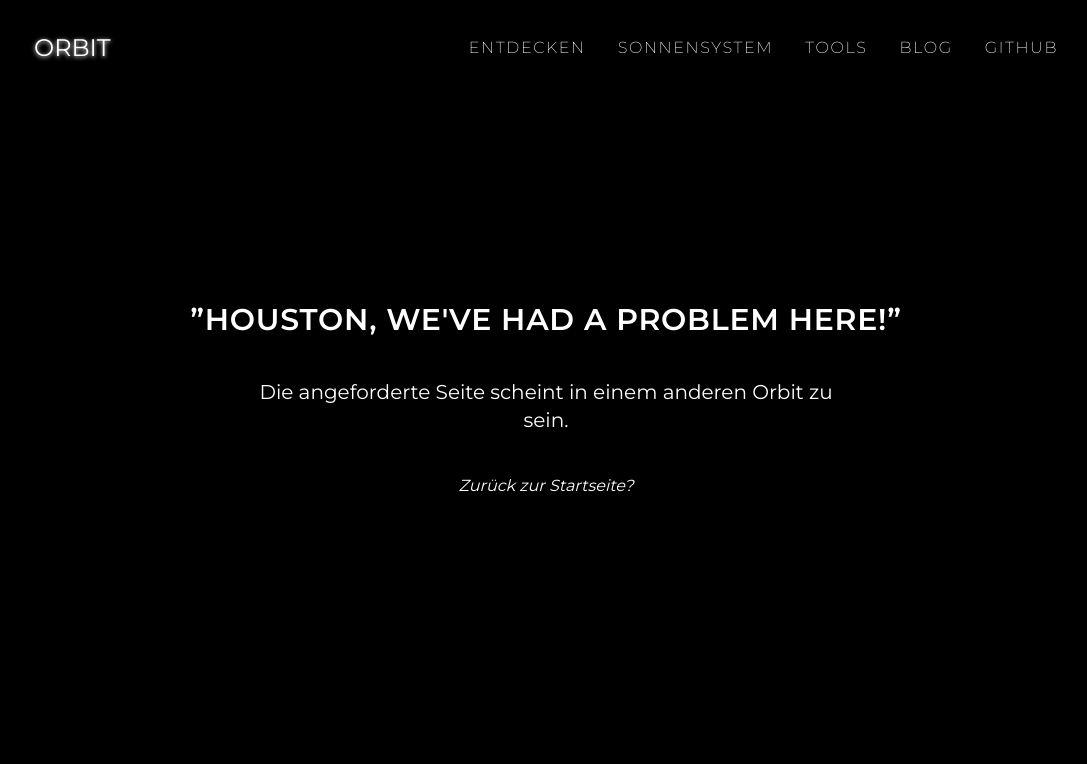
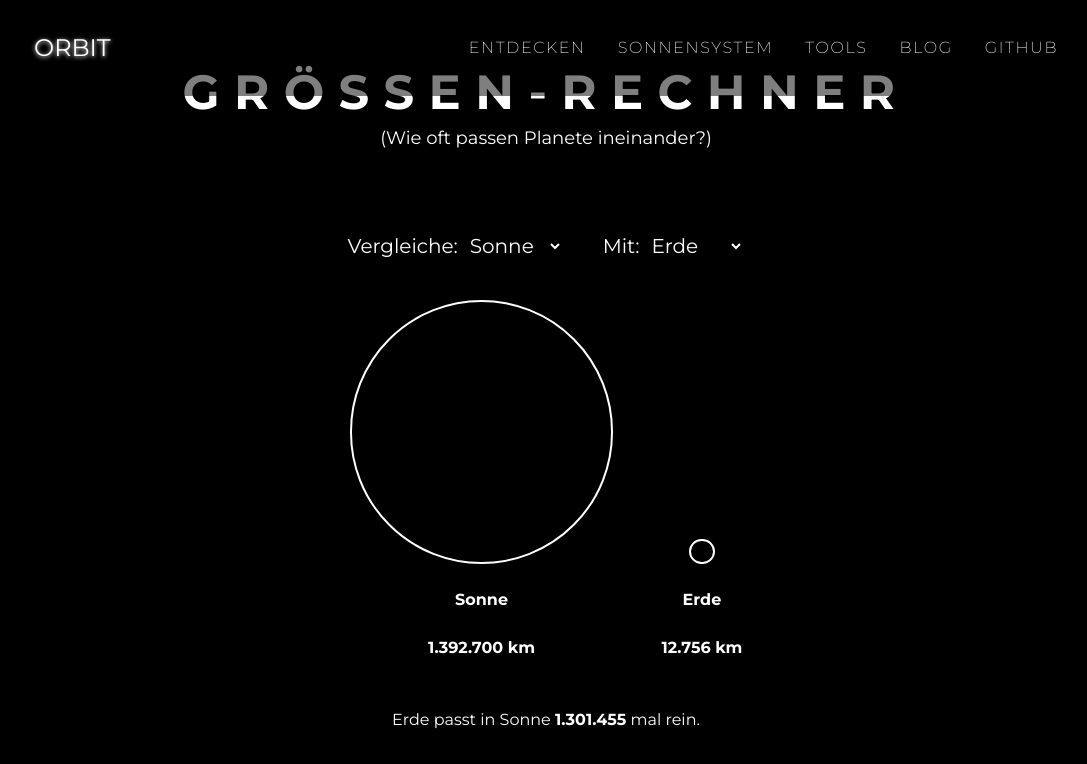
Before and after one commit to zeroequalsone/orbit, a Next.js app: page /tools/size-calculator in a window 1280 px wide. Before the commit this address had no page. Shown: the top 764 px of the page, without its empty margins (94-1181 px from the left). Built offline with nearby package versions, Linux system fonts and the light colour scheme.

Commit message:
Feature done: Size Calculator (#23)

```diff
--- /dev/null
+++ b/app/tools/size-calculator/page.tsx
@@ -0,0 +1,137 @@
+"use client";
+
+import { planets } from "@/data/planets";
+import { useEffect, useState } from "react";
+
+export default function SizeCalculator() {
+  const [sizeFrom, setSizeFrom] = useState(0);
+  const [sizeTo, setSizeTo] = useState(3);
+
+  const planetFrom = planets.find((p) => p.id === sizeFrom);
+  const planetTo = planets.find((p) => p.id === sizeTo);
+
+  if (!planetFrom || !planetTo) return;
+
+  const bigger =
+    planetFrom.diameter > planetTo.diameter ? planetFrom : planetTo;
+  const smaller =
+    planetFrom.diameter > planetTo.diameter ? planetTo : planetFrom;
+
+  const fitsIntoPlanet = Math.pow(bigger.diameter / smaller.diameter, 3);
+
+  return (
+    <div className="text-white min-h-screen">
+      <section className='min-h-screen flex flex-col justify-center items-center bg-center bg-cover bg-[url("/planets/BG.png")]'>
+        <div className="flex flex-col gap-20 w-4/5">
+          <div className="flex flex-col items-center gap-2">
+            <h1 className="text-5xl font-bold uppercase tracking-[0.3em]">
+              Größen-Rechner
+            </h1>
+            <h2 className="text-lg">(Wie oft passen Planete ineinander?)</h2>
+          </div>
+          <div className="flex flex-col items-center gap-28">
+            <div className="flex flex-col items-center gap-10">
+              <div className="flex items-center gap-10 text-xl">
+                <div className="flex gap-2">
+                  <label htmlFor="sizeFrom">Vergleiche:</label>
+                  <select
+                    name="sizeFrom"
+                    id="sizeFrom"
+                    onChange={(e) => setSizeFrom(Number(e.target.value))}
+                    value={sizeFrom}
+                  >
+                    {planets.map((planet) => (
+                      <option
+                        key={planet.id}
+                        value={planet.id}
+                        className="bg-black"
+                        disabled={sizeTo === planet.id && true}
+                      >
+                        {planet.name}
+                      </option>
+                    ))}
+                  </select>
+                </div>
+                <div className="flex gap-2">
+                  <label htmlFor="sizeTo">Mit:</label>
+                  <select
+                    name="sizeTo"
+                    id="sizeTo"
+                    onChange={(e) => setSizeTo(Number(e.target.value))}
+                    value={sizeTo}
+                  >
+                    {planets.map((planet) => (
+                      <option
+                        key={planet.id}
+                        value={planet.id}
+                        className="bg-black"
+                        disabled={sizeFrom === planet.id && true}
+                      >
+                        {planet.name}
+                      </option>
+                    ))}
+                  </select>
+                </div>
+              </div>
+              {planetFrom && planetTo ? (
+                <div className="flex flex-col gap-12 items-center">
+                  <div className="flex items-end gap-12">
+                    <div
+                      className={`flex flex-col gap-6 text-center items-center`}
+                    >
+                      <svg
+                        className={`border-2 rounded-full`}
+                        style={{
+                          height: `${Math.sqrt(planetFrom.diameter / 20)}px`,
+                          width: `${Math.sqrt(planetFrom.diameter / 20)}px`,
+                        }}
+                      />
+                      <p className="font-bold">{planetFrom.name}</p>
+                      <p className="font-bold">
+                        {planetFrom.diameter.toLocaleString("de", {
+                          maximumFractionDigits: 0,
+                        })}{" "}
+                        km
+                      </p>
+                    </div>
+                    <div
+                      className={`flex flex-col gap-6 text-center items-center`}
+                    >
+                      <svg
+                        className={`border-2 rounded-full`}
+                        style={{
+                          height: `${Math.sqrt(planetTo.diameter / 20)}px`,
+                          width: `${Math.sqrt(planetTo.diameter / 20)}px`,
+                        }}
+                      />
+                      <p className="font-bold">{planetTo.name}</p>
+                      <p className="font-bold">
+                        {planetTo.diameter.toLocaleString("de", {
+                          maximumFractionDigits: 0,
+                        })}{" "}
+                        km
+                      </p>
+                    </div>
+                  </div>
+                  <p>
+                    {smaller.name} passt in {bigger.name}{" "}
+                    <b>
+                      {fitsIntoPlanet.toLocaleString("de", {
+                        maximumFractionDigits: 0,
+                      })}
+                    </b>{" "}
+                    mal rein.
+                  </p>
+                </div>
+              ) : (
+                <div className="flex flex-col gap-4">
+                  <p className="text-xl">Berechnen von Größen...</p>
+                </div>
+              )}
+            </div>
+          </div>
+        </div>
+      </section>
+    </div>
+  );
+}
```
